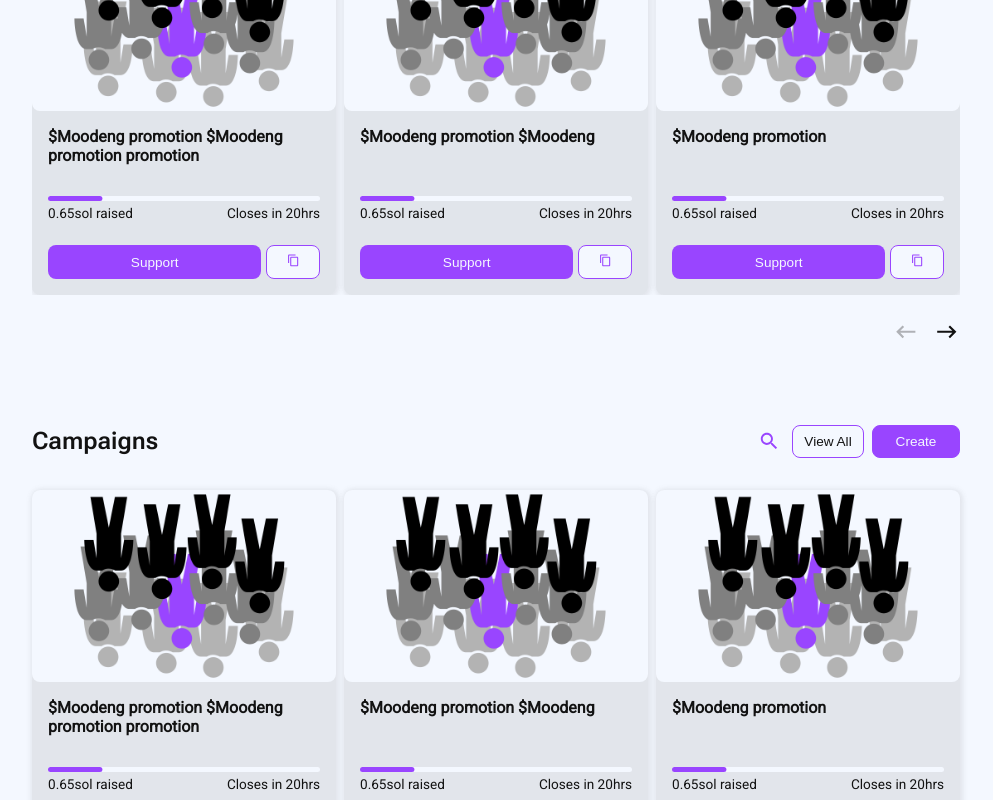
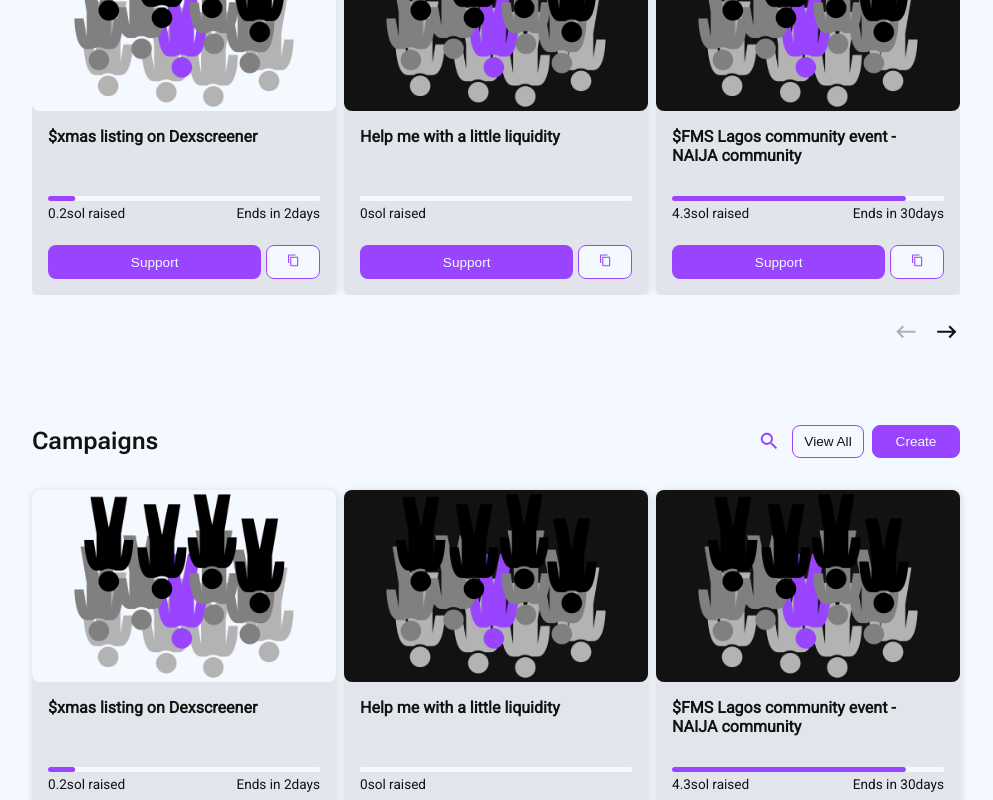
Before and after one commit to Gboly/fundmesol, a Next.js app: page / in a window 1280 px wide. Shown: the part 820-1620 px from the top of the page, without its empty margins (144-1137 px from the left). Built offline with nearby package versions, Linux system fonts and the light colour scheme.

Commit message:
fix: Use the dummydata for the card

```diff
--- a/src/components/campaign-card/CampaignCard.tsx
+++ b/src/components/campaign-card/CampaignCard.tsx
@@ -7,27 +7,26 @@ import "./campaign-card.css"
 import Icon from '../icon/Icon';
 import ContentCopyIcon from '@mui/icons-material/ContentCopy';
 import { ifDarkMode } from '@/utils/helpers';
-
-const test = ["$Moodeng promotion $Moodeng promotion promotion", "$Moodeng promotion $Moodeng", "$Moodeng promotion"]
+import { cardDetails } from '@/app/types';
 
 interface props {
-  pos: number,
   ref?: Ref<HTMLElement>
 }
 
-const CampaignCard = ({pos, ref}:props ) => {
+const CampaignCard = ({ref, image, title, solTarget, solRaised, deadline}: props & cardDetails ) => {
   return (
     <article className='campaign-card' ref={ref}>
-        <Image alt='campaign banner' src={"/communityLight.png"}  width={1640}  height={924} />
+      {/* For the width and height properties, you have to use the actual image dimensions for the image to be displayed in its best qaulity. This should be gotten during upload in the create campaign component */}
+        <Image alt='campaign banner' src={image} width={1640} height={924}/>
         <div>
-            <p>{test[pos]}</p>
+            <p>{title}</p>
             {/* address should be a link that takes you to a user tx history page - Campaigns and donations */}
             {/* <p>By 0x476dhsg37248738dsbgb43</p> */}
             {/* <p></p> */}
-            <Progress variant="determinate" value={20} />
+            <Progress variant="determinate" value={(solRaised/solTarget) * 100} />
             <div>
-                <span>0.65sol raised</span>
-                <span>Closes in 20hrs</span>
+                <span>{`${solRaised}sol raised`}</span>
+                <span>{deadline && `Ends in ${deadline}`}</span>
             </div>
             <div>
               <button>Support</button>
@@ -43,16 +42,10 @@ const Progress = styled(LinearProgress)(() => ({
     borderRadius: 5,
     [`&.${linearProgressClasses.colorPrimary}`]: {
       backgroundColor: ifDarkMode() ? "#121212" : "#f4f8ff",
-      // ...theme.applyStyles('dark', {
-      //   backgroundColor: theme.palette.grey[800],
-      // }),
     },
     [`& .${linearProgressClasses.bar}`]: {
       borderRadius: 5,
       backgroundColor: '#9945ff',
-      // ...theme.applyStyles('dark', {
-      //   backgroundColor: '#9945ff',
-      // }),
     },
   }));
 
--- a/src/sections/home/campaigns/Campaigns.tsx
+++ b/src/sections/home/campaigns/Campaigns.tsx
@@ -4,8 +4,13 @@ import React from 'react'
 import "./campaigns.css"
 import SearchIcon from '@mui/icons-material/Search';
 import Icon from '@/components/icon/Icon';
+import { campaignsData as data } from '@/utils/dummydata';
 
     const Campaigns = () => {
+
+      // This would be fetched from DB later
+      const campaignsData = data
+
       return (
         <section className='campaigns'>
         <div>
@@ -17,12 +22,7 @@ import Icon from '@/components/icon/Icon';
           </div>
         </div>
         <div>
-            <CampaignCard pos={0}/>
-            <CampaignCard pos={1}/>
-            <CampaignCard pos={2}/>
-            <CampaignCard pos={2}/>
-            <CampaignCard pos={0}/>
-            <CampaignCard pos={1}/>
+        {campaignsData.map(({id, ...card}) => <CampaignCard key={id} {...{id, ...card}}/>)}
         </div>
       </section>
       )
--- a/src/sections/home/trending/Trending.tsx
+++ b/src/sections/home/trending/Trending.tsx
@@ -3,11 +3,12 @@ import React, { useRef, useState } from 'react'
 import "./trending.css"
 import FilterListIcon from '@mui/icons-material/FilterList';
 import Select from '@/components/select/Select';
-import { ArrayOfStrings } from '@/app/types';
+import { ArrayOfStrings} from '@/app/types';
 import { robotoFlex } from '@/app/fonts';
 import CampaignCard from '@/components/campaign-card/CampaignCard';
 import Icon from '@/components/icon/Icon';
 import ScrollButtons from '@/components/scroll-buttons/ScrollButtons';
+import { campaignsData } from '@/utils/dummydata';
 
 const trendingTimeIntervals: ArrayOfStrings = ["24h", "12h", "6h", "1h", "30m",
 "10m", "5m" ]
@@ -23,8 +24,8 @@ const Trending = () => {
 
   const [{prevIsDisabled, nextIsDisabled}, setCanClickToScroll] = useState<canScrollState>({prevIsDisabled: true, nextIsDisabled: false})
 
-  const cardsData: Array<number> = [0, 1, 2, 2, 1, 0, 2, 1]
-
+  // Since the actual fetched trending campaign's data would include more fields but the type uses just specific fields. They need to be extracted by mapping and returning just these fields.
+  const trendingData = campaignsData
   const getContainerWidth: ()=> number = ()=> cardsContainerRef.current?.offsetWidth || 0
   const getCardWidth: ()=> number = ()=> cardRef.current?.offsetWidth || 0
 
@@ -46,10 +47,10 @@ const Trending = () => {
           </div>
         </div>
         <div className='cards' ref={cardsContainerRef} onScroll={checkCanClickToScroll}>
-            {cardsData.map((card, index) => <CampaignCard key={index} pos={card} ref={cardRef}/>)}
+            {trendingData.map(({id, ...card}) => <CampaignCard key={id} ref={cardRef} {...{id, ...card}}/>)}
         </div>
         <div>
-          <ScrollButtons {...{ref:cardsContainerRef, getCardWidth, getContainerWidth, cardsTotal: cardsData.length, prevIsDisabled, nextIsDisabled}} />
+          <ScrollButtons {...{ref:cardsContainerRef, getCardWidth, getContainerWidth, cardsTotal: trendingData.length, prevIsDisabled, nextIsDisabled}} />
         </div>
       </section>
   )
```
